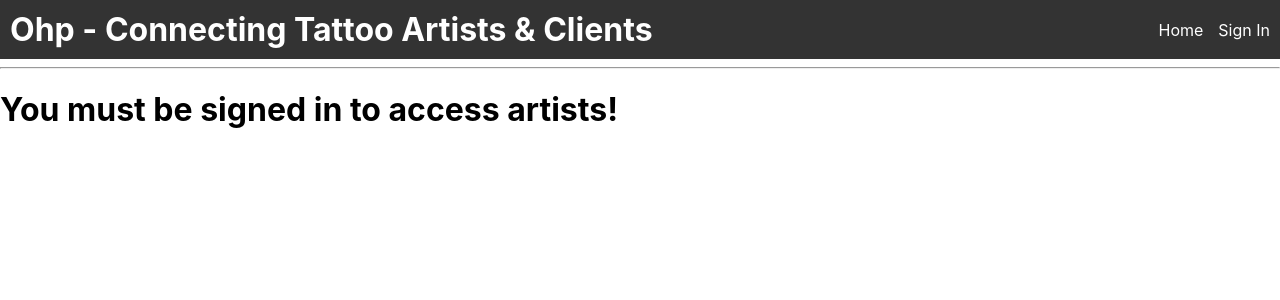
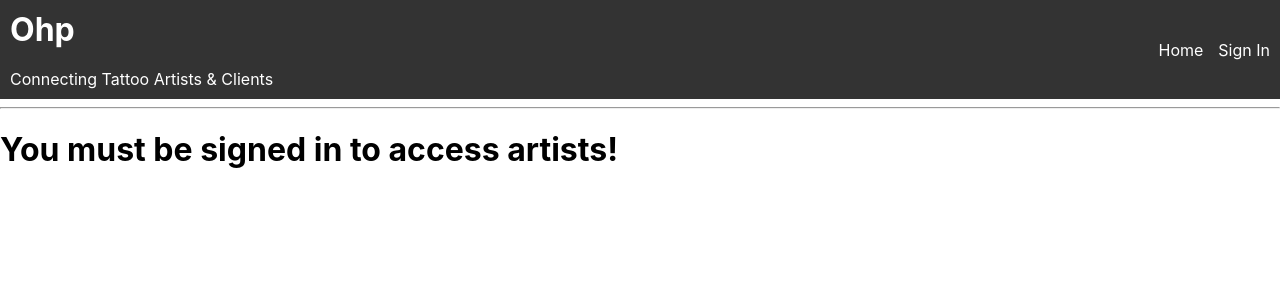
Before and after one commit to Schmelzberry/Capstone, a React (Create React App) app: page / in a window 1280 px wide. Shown: the top 300 px of the page. Built offline with nearby package versions, Linux system fonts and the light colour scheme; no server answers; the database is empty.

Commit message:
fix add artist from appearing twice

```diff
--- a/src/components/ArtistList.js
+++ b/src/components/ArtistList.js
@@ -1,11 +1,11 @@
 import React from "react";
 import Artist from "./Artist";
 import PropTypes from "prop-types";
-// import User from "./User";
+
 function ArtistList(props) {
   return(
     <React.Fragment>
-      <h2 class="heading">Artist List</h2>
+      <h2 className="heading">Artist List</h2>
 
       {props.artistList.map((artist) =>
 
--- a/src/components/EditArtistForm.js
+++ b/src/components/EditArtistForm.js
@@ -19,7 +19,7 @@ function EditArtistForm(props) {
 
   return (
     <React.Fragment>
-      <h2 class="heading">Edit Artist Info</h2>
+      <h2 className="heading">Edit Artist Info</h2>
       <ReusableArtistForm
       formSubmissionHandler={handleEditArtistFormSubmission}
         buttonText="Update Artist"
--- a/src/components/Header.js
+++ b/src/components/Header.js
@@ -7,7 +7,8 @@ function Header() {
     <React.Fragment>
       <header className="header-container">
         <div className="header-left">
-          <h1>Ohp - Connecting Tattoo Artists & Clients</h1>
+          <h1>Ohp</h1><br></br>
+          <p className="sub-title">Connecting Tattoo Artists & Clients</p>
         </div>
         <div className="header-right">
           <ul>
--- a/src/components/NewArtistForm.js
+++ b/src/components/NewArtistForm.js
@@ -13,7 +13,7 @@ function NewArtistForm(props){
   }
   return(
     <React.Fragment>
-      <h2 class="heading">Add New Artist Below</h2>
+      <h2 className="heading">Add New Artist Below</h2>
         <ReusableArtistForm
         formSubmissionHandler={handleNewArtistFormSubmission}
         buttonText="Add Me!" />
--- a/src/components/UserList.js
+++ b/src/components/UserList.js
@@ -7,7 +7,7 @@
 // function UserList(props) {
 //   return(
 //     <React.Fragment>
-//       <h2 class="heading">User List</h2>
+//       <h2 className="heading">User List</h2>
 
 //       {props.userList.map((user) =>
 
--- a/src/components/ViewControl.js
+++ b/src/components/ViewControl.js
@@ -127,10 +127,9 @@ if (auth.currentUser == null) {
 
     }
     return(
-    <React.Fragment>
+      <React.Fragment>
       {currentlyVisibleState}
-      <button onClick={handleClick}>{buttonText}</button>
-      {error ? null : <button onClick={handleClick}>{buttonText}</button>}
+      {!error && <button onClick={handleClick}>{buttonText}</button>}
     </React.Fragment>
   );
 
--- a/src/index.css
+++ b/src/index.css
@@ -57,8 +57,18 @@ button {
   color: white; /* Add your desired text color */
 }
 
+.header-left {
+  display: flex;
+  flex-direction: column; /* Adjusted to a column layout */
+  align-items: flex-start; /* Align items to the start (left) */
+}
+
 .header-left h1 {
   margin: 0; /* Remove default margin for h1 */
+}
+
+.header-left p.sub-title {
+  margin: 0; /* Remove default margin for p.sub-title */
 }
 
 .header-right ul {
```
